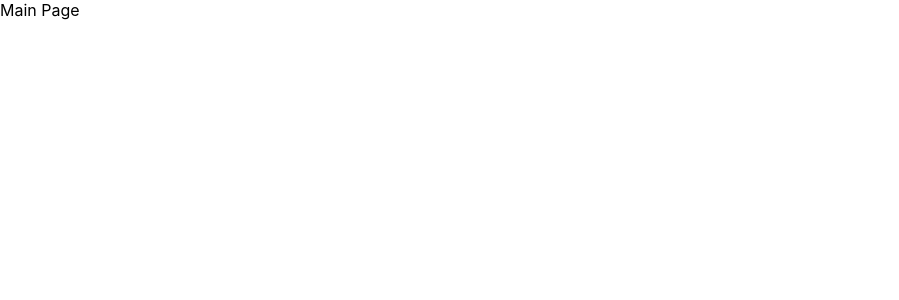
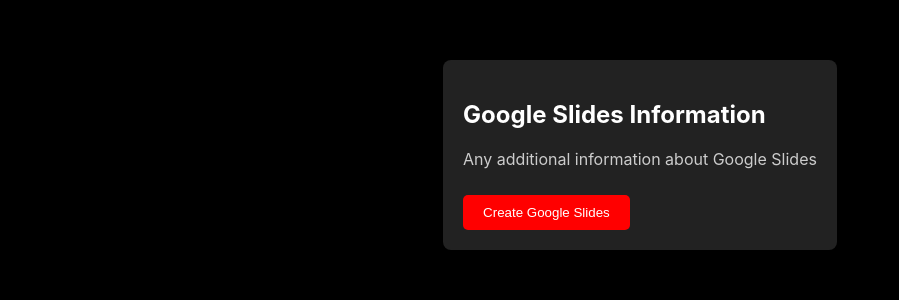
Before and after one commit to AVUKU-PRAGATHESWARI/GoogleSlide, a React (Create React App) app: page / in a window 1280 px wide. Shown: the top 300 px of the page, without its empty margins (0-899 px from the left). Built offline with nearby package versions, Linux system fonts and the light colour scheme.

Commit message:
Some major changes

```diff
--- a/package.json
+++ b/package.json
@@ -8,6 +8,7 @@
     "@testing-library/user-event": "^13.5.0",
     "react": "^18.2.0",
     "react-dom": "^18.2.0",
+    "react-router-dom": "^5.2.0",
     "react-scripts": "5.0.1",
     "web-vitals": "^2.1.4"
   },
--- a/src/App.js
+++ b/src/App.js
@@ -1,9 +1,18 @@
-import './App.css';
+// App.js
 
-function App() {
+import React from 'react';
+import { BrowserRouter as Router, Route, Switch } from 'react-router-dom';
+import Dashboard from './pages/Admin-DashBoard/AdminDashboard';
+import GoogleSlide from './pages/Google-Slide/GoogleSlide';
+const App = () => {
   return (
-   <div>Main Page</div>
+    <Router>
+      <Switch>
+        <Route exact path="/" component={Dashboard} />
+        <Route path="/google-slides-page" component={GoogleSlide} />
+      </Switch>
+    </Router>
   );
-}
+};
 
 export default App;
--- a/src/pages/Admin-DashBoard/AdminDashboard.css
+++ b/src/pages/Admin-DashBoard/AdminDashboard.css
@@ -0,0 +1,48 @@
+body {
+  background-color: black; /* Setting the overall page background to black */
+  color: white; /* Making text color white for better visibility on a dark background */
+}
+
+.dashboard-container {
+  display: flex;
+  flex-direction: column;
+  align-items: center;
+  padding: 20px;
+  margin: 20px;
+}
+
+.animated-card {
+  padding: 20px;
+  border-radius: 8px;
+  margin: 20px 0;
+  box-shadow: 0 4px 8px rgba(0, 0, 0, 0.2);
+  transition: transform 0.3s;
+  background-color: #222; /* Light black shade for the card */
+}
+
+.animated-card:hover {
+  transform: scale(1.05);
+}
+
+.animated-card h2 {
+  color: white; /* Adjusting text color for better visibility on the card */
+}
+
+.animated-card p {
+  color: #ccc; /* Adjusting text color for better visibility on the card */
+}
+
+.animated-card-button {
+  background-color: red;
+  color: white;
+  padding: 10px 20px;
+  border: none;
+  border-radius: 5px;
+  cursor: pointer;
+  transition: background-color 0.3s;
+  margin-top: 10px;
+}
+
+.animated-card-button:hover {
+  background-color: darkred;
+}
--- a/src/pages/Admin-DashBoard/AdminDashboard.js
+++ b/src/pages/Admin-DashBoard/AdminDashboard.js
@@ -0,0 +1,22 @@
+// Dashboard.js
+
+import React from 'react';
+import { Link } from 'react-router-dom';
+import './AdminDashboard.css'; // Import the CSS file
+import GoogleSlide from '../Google-Slide/GoogleSlide';
+
+const Dashboard = () => {
+  return (
+    <div className="dashboard-container">
+      <div className="animated-card">
+        <h2>Google Slides Information</h2>
+        <p>Any additional information about Google Slides</p>
+        <Link to="/google-slides-page">
+          <button className="animated-card-button" onClick={GoogleSlide}>Create Google Slides</button>
+        </Link>
+      </div>
+    </div>
+  );
+};
+
+export default Dashboard;
--- a/src/pages/Google-Slide/GoogleSlide.js
+++ b/src/pages/Google-Slide/GoogleSlide.js
@@ -0,0 +1,11 @@
+import React from 'react'
+
+function GoogleSlide() {
+  return (
+    <div>
+      <h1>vbdhfvks</h1>
+    </div>
+  )
+}
+
+export default GoogleSlide
```
Also changed, not shown: 1 other file (tests, documents, lock files or other folders).
